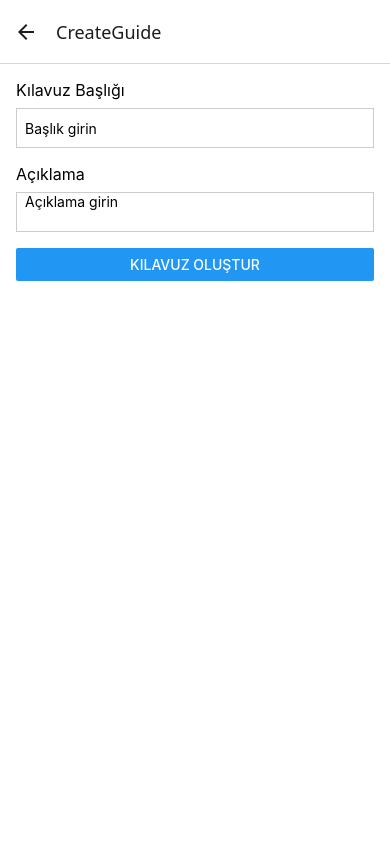
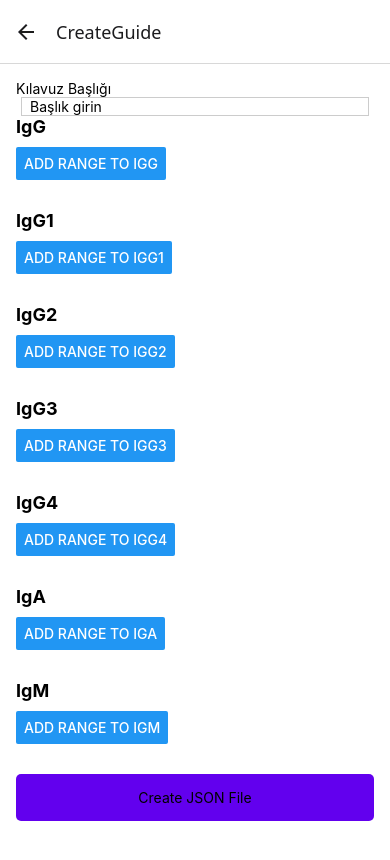
Before and after one commit to gizemsangur1/lab, a React Native app: screen /CreateGuide in a window 390 px wide. Shown: the top 860 px of the page. Built offline with nearby package versions, Linux system fonts and the light colour scheme.

Commit message:
Create guide at firestore

```diff
--- a/package.json
+++ b/package.json
@@ -10,6 +10,7 @@
     "web": "expo start --web"
   },
   "dependencies": {
+    "@expo/metro-runtime": "~4.0.0",
     "@react-native-async-storage/async-storage": "^1.23.1",
     "@react-native-community/datetimepicker": "^8.2.0",
     "@react-native-firebase/app": "^21.6.1",
@@ -20,15 +21,14 @@
     "expo-status-bar": "~2.0.0",
     "firebase": "^11.1.0",
     "react": "18.3.1",
+    "react-dom": "18.3.1",
     "react-native": "^0.76.5",
     "react-native-gesture-handler": "~2.20.2",
     "react-native-reanimated": "~3.16.1",
     "react-native-safe-area-context": "^4.12.0",
     "react-native-screens": "~4.1.0",
     "react-native-vector-icons": "^10.2.0",
-    "react-dom": "18.3.1",
-    "react-native-web": "~0.19.13",
-    "@expo/metro-runtime": "~4.0.0"
+    "react-native-web": "~0.19.13"
   },
   "devDependencies": {
     "@babel/core": "^7.20.0"
--- a/screens/DoctorScreens/CreateGuide.jsx
+++ b/screens/DoctorScreens/CreateGuide.jsx
@@ -1,27 +1,77 @@
-import React, { useState } from 'react';
-import { View, Text, TextInput, Button, StyleSheet } from 'react-native';
-import { firestore } from '../../FirebaseConfig'; // Firestore'u içe aktar
-
+import React, { useState } from "react";
+import { View, Text, TextInput, Button, StyleSheet, ScrollView, TouchableOpacity } from "react-native";
+import { firestore } from "../../FirebaseConfig";
+import { collection, addDoc, query, where, getDocs } from 'firebase/firestore';
 export default function CreateGuide() {
   const [title, setTitle] = useState('');
-  const [description, setDescription] = useState('');
+  const [hormones, setHormones] = useState({});
+  const hormoneList = ["IgG", "IgG1", "IgG2", "IgG3", "IgG4", "IgA", "IgM"];
 
-  const handleCreateGuide = async () => {
+
+  const addHormoneRange = (hormoneName) => {
+    setHormones((prevState) => {
+      const prevData = prevState[hormoneName] || [];
+      return {
+        ...prevState,
+        [hormoneName]: [
+          ...prevData,
+          { min_val: "", max_val: "", min_age_month: "", max_age_month: "" },
+        ],
+      };
+    });
+  };
+
+
+  const removeHormoneRange = (hormoneName, index) => {
+    setHormones((prevState) => {
+      const updatedRanges = prevState[hormoneName].filter((_, i) => i !== index);
+      return {
+        ...prevState,
+        [hormoneName]: updatedRanges,
+      };
+    });
+  };
+
+
+  const updateHormoneRange = (hormoneName, index, field, value) => {
+    setHormones((prevState) => {
+      const updatedRanges = prevState[hormoneName].map((range, i) =>
+        i === index ? { ...range, [field]: value } : range
+      );
+      return { ...prevState, [hormoneName]: updatedRanges };
+    });
+  };
+
+
+
+
+
+    const createJsonFile = async () => {
+      if (!title) {
+        alert('Please enter a title');
+        return;
+      }
+
+      const guideData = {
+        title: title,
+        ...hormones,
+      };
+
       try {
-      await firestore.collection('guides').add({
-        title,
-        description,
-        createdAt: new Date(),
-      });
-      console.log('Guide Created:', { title, description });
-      // Başarılı mesajı veya yönlendirme ekleyebilirsiniz
+        await addDoc(collection(firestore, 'guides'), guideData);
+        alert('Guide successfully created!');
+        setTitle('');
+        setHormones({});
       } catch (error) {
-      console.error('Error creating guide:', error);
+        console.error('Error adding document: ', error);
+        alert('Error creating guide');
       }
     };
 
+
+
   return (
-    <View style={styles.container}>
+    <ScrollView style={styles.container}>
       <Text style={styles.label}>Kılavuz Başlığı</Text>
       <TextInput
         style={styles.input}
@@ -29,34 +79,107 @@ export default function CreateGuide() {
         onChangeText={setTitle}
         placeholder="Başlık girin"
       />
-      <Text style={styles.label}>Açıklama</Text>
+      {hormoneList.map((hormoneName) => (
+        <View key={hormoneName} style={styles.hormoneSection}>
+          <Text style={styles.hormoneTitle}>{hormoneName}</Text>
+          <View style={styles.buttonRow}>
+            <Button
+              title={`Add Range to ${hormoneName}`}
+              onPress={() => addHormoneRange(hormoneName)}
+            />
+          </View>
+          {hormones[hormoneName]?.map((range, index) => (
+            <View key={index} style={styles.rangeRow}>
               <TextInput
                 style={styles.input}
-        value={description}
-        onChangeText={setDescription}
-        placeholder="Açıklama girin"
-        multiline
+                placeholder="Min Value"
+                keyboardType="numeric"
+                value={range.min_val}
+                onChangeText={(value) =>
+                  updateHormoneRange(hormoneName, index, "min_val", value)
+                }
               />
-      <Button title="Kılavuz Oluştur" onPress={handleCreateGuide} />
+              <TextInput
+                style={styles.input}
+                placeholder="Max Value"
+                keyboardType="numeric"
+                value={range.max_val}
+                onChangeText={(value) =>
+                  updateHormoneRange(hormoneName, index, "max_val", value)
+                }
+              />
+              <TextInput
+                style={styles.input}
+                placeholder="Min Age (months)"
+                keyboardType="numeric"
+                value={range.min_age_month}
+                onChangeText={(value) =>
+                  updateHormoneRange(hormoneName, index, "min_age_month", value)
+                }
+              />
+              <TextInput
+                style={styles.input}
+                placeholder="Max Age (months)"
+                keyboardType="numeric"
+                value={range.max_age_month}
+                onChangeText={(value) =>
+                  updateHormoneRange(hormoneName, index, "max_age_month", value)
+                }
+              />
+              <Button
+                title="Remove"
+                onPress={() => removeHormoneRange(hormoneName, index)}
+                color="red"
+              />
             </View>
+          ))}
+        </View>
+      ))}
+      <TouchableOpacity onPress={createJsonFile} style={styles.button}>
+        <Text>Create JSON File</Text>
+      </TouchableOpacity>
+    </ScrollView>
   );
 }
 
 const styles = StyleSheet.create({
   container: {
     flex: 1,
-    padding: 16,
-    backgroundColor: '#fff',
+    backgroundColor: "#fff",
+    padding:16,
   },
-  label: {
-    fontSize: 16,
-    marginBottom: 8,
+  hormoneSection: {
+    marginBottom: 20,
+  },
+  hormoneTitle: {
+    fontSize: 18,
+    fontWeight: "bold",
+    marginBottom: 10,
+  },
+  buttonRow: {
+    flexDirection: "row",
+    justifyContent: "space-between",
+    marginBottom: 10,
+  },
+  rangeRow: {
+    flexDirection: "row",
+    alignItems: "center",
+    marginBottom: 10,
   },
   input: {
+    flex: 1,
     height: 40,
-    borderColor: '#ccc',
+    borderColor: "#ccc",
     borderWidth: 1,
-    marginBottom: 16,
+    marginHorizontal: 5,
     paddingHorizontal: 8,
   },
+button:{
+  backgroundColor: '#6200ee',
+  padding: 15,
+  borderRadius: 5,
+  alignItems: 'center',
+  marginBottom: 30,
+},
+
 });
```
Lines whose indentation alone changed are shown as unchanged.
